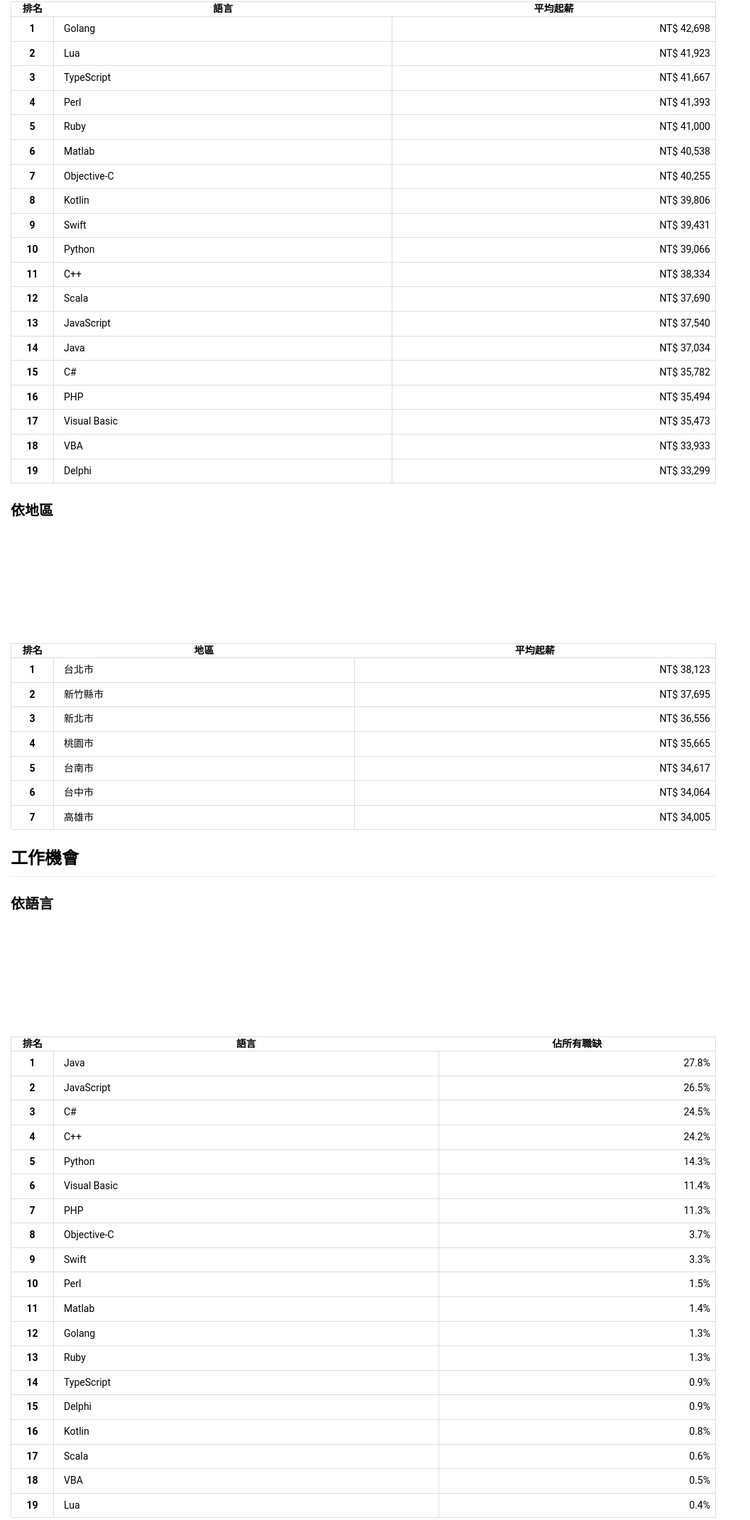
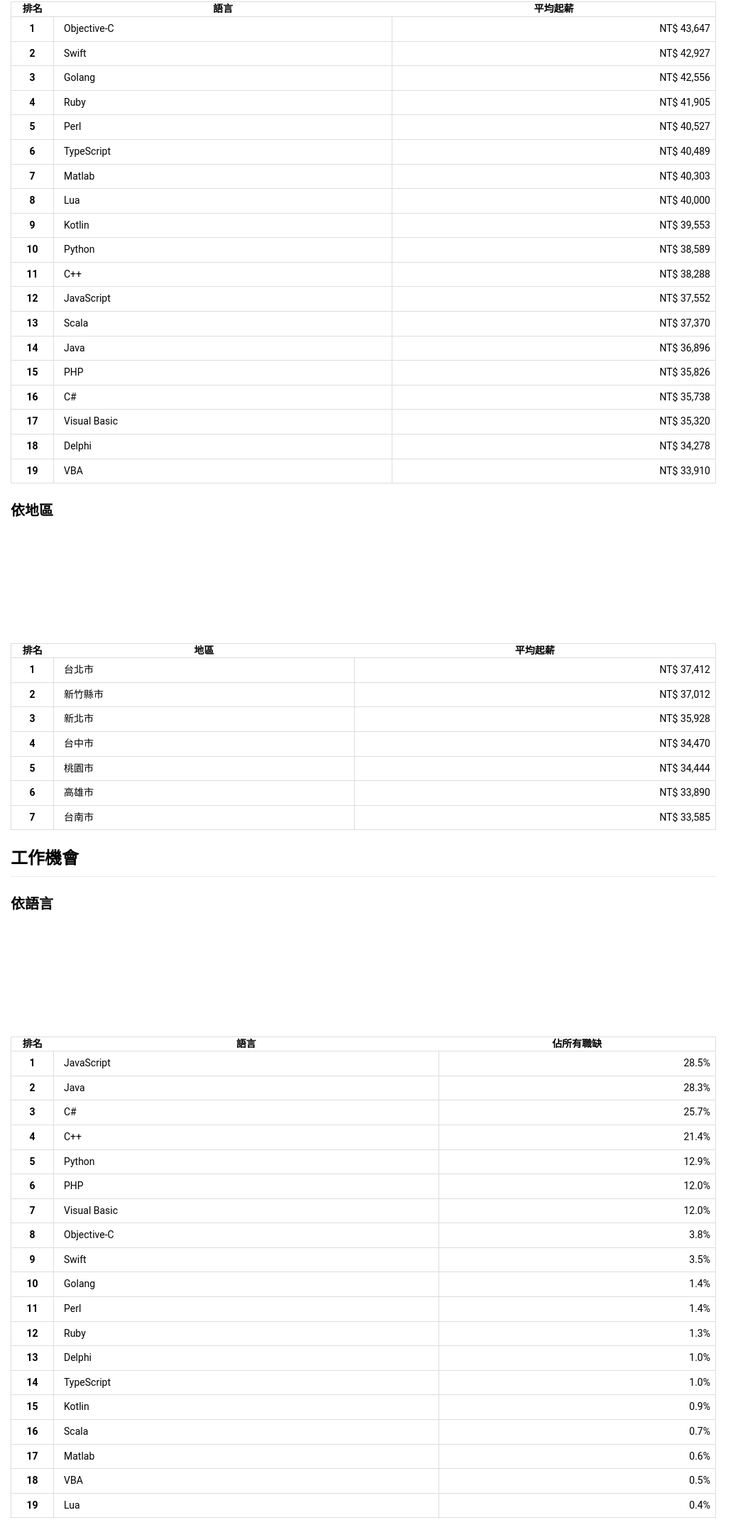
Before and after one commit to ldkrsi/report, a website: page docs/soft_job/2019Q1/index.html in a window 1280 px wide. Shown: the part 428-2569 px from the top of the page at 71% size, without its empty margins (0-1057 px from the left). Drawn offline with nearby package versions, Linux system fonts and the light colour scheme; a script that the page names is missing.

Commit message:
排除碩士以上職缺

```diff
--- a/docs/charts/soft_job/2019Q1-1.html
+++ b/docs/charts/soft_job/2019Q1-1.html
@@ -15,7 +15,7 @@
 	<canvas id="myChart" height="500"></canvas>
 	<script>
 		'use strict';
-		var myData = [["Golang", 42698], ["Lua", 41923], ["TypeScript", 41667], ["Perl", 41393], ["Ruby", 41000], ["Matlab", 40538], ["Objective-C", 40255], ["Kotlin", 39806], ["Swift", 39431], ["Python", 39066], ["C++", 38334], ["Scala", 37690], ["JavaScript", 37540], ["Java", 37034], ["C#", 35782], ["PHP", 35494], ["Visual Basic", 35473], ["VBA", 33933], ["Delphi", 33299]];
+		var myData = [["Objective-C",43647],["Swift",42927],["Golang",42556],["Ruby",41905],["Perl",40527],["TypeScript",40489],["Matlab",40303],["Lua",40000],["Kotlin",39553],["Python",38589],["C++",38288],["JavaScript",37552],["Scala",37370],["Java",36896],["PHP",35826],["C#",35738],["Visual Basic",35320],["Delphi",34278],["VBA",33910]];
 		Chart.defaults.global.defaultFontFamily = 'Roboto, Helvetica, Arial, "微軟正黑體", sans-serif';
 		Chart.defaults.global.defaultFontSize = 14;
 		Chart.defaults.global.animation = false;
--- a/docs/charts/soft_job/2019Q1-2.html
+++ b/docs/charts/soft_job/2019Q1-2.html
@@ -15,7 +15,7 @@
 	<canvas id="myChart" height="450"></canvas>
 	<script>
 		'use strict';
-		var myData = [["台北市",38123],["新竹縣市",37695],["新北市",36556],["桃園市",35665],["台南市",34617],["台中市",34064],["高雄市",34005]];
+		var myData = [["台北市",37412],["新竹縣市",37012],["新北市",35928],["台中市",34470],["桃園市",34444],["高雄市",33890],["台南市",33585]];
 		Chart.defaults.global.defaultFontFamily = 'Roboto, Helvetica, Arial, "微軟正黑體", sans-serif';
 		Chart.defaults.global.defaultFontSize = 13;
 		Chart.defaults.global.animation = false;
--- a/docs/charts/soft_job/2019Q1-3.html
+++ b/docs/charts/soft_job/2019Q1-3.html
@@ -15,7 +15,7 @@
 	<canvas id="myChart" height="500"></canvas>
 	<script>
 		'use strict';
-		var myData = [["Java",0.2782568525],["JavaScript",0.2649368648],["C#",0.2454573452],["C++",0.2415306437],["Python",0.1433631044],["Visual Basic",0.1137973514],["PHP",0.1131813982],["Objective-C",0.0365722205],["Swift",0.0327995072],["Perl",0.0153218355],["Matlab",0.0136279643],["Golang",0.0128580228],["Ruby",0.0125500462],["TypeScript",0.0088543271],["Delphi",0.0086233446],["Kotlin",0.007776409],["Scala",0.0064675085],["VBA",0.0047736372],["Lua",0.0035417308]];
+		var myData = [["JavaScript",0.2852528687],["Java",0.2827029324],["C#",0.2570335742],["C++",0.2141096473],["Python",0.128601785],["PHP",0.1203569911],["Visual Basic",0.1201869953],["Objective-C",0.0378240544],["Swift",0.034679133],["Golang",0.0137696558],["Perl",0.01359966],["Ruby",0.0131746706],["Delphi",0.0098597535],["TypeScript",0.0098597535],["Kotlin",0.0090097748],["Scala",0.0066298343],["Matlab",0.0064598385],["VBA",0.0048448789],["Lua",0.0043348916]];
 		Chart.defaults.global.defaultFontFamily = 'Roboto, Helvetica, Arial, "微軟正黑體", sans-serif';
 		Chart.defaults.global.defaultFontSize = 14;
 		Chart.defaults.global.animation = false;
--- a/docs/charts/soft_job/2019Q1-4.html
+++ b/docs/charts/soft_job/2019Q1-4.html
@@ -15,7 +15,7 @@
 	<canvas id="myChart" height="400"></canvas>
 	<script>
 		'use strict';
-		var myData = [["台北市",0.5042346782],["新北市",0.1537573144],["新竹縣市",0.1171080998],["台中市",0.0903141361],["桃園市",0.0470434247],["高雄市",0.0423467816],["台南市",0.025947028],["其他",0.0192485371]];
+		var myData = [["台北市",0.5282617935],["新北市",0.1592860178],["台中市",0.0952826179],["新竹縣市",0.0843178921],["桃園市",0.0443688908],["高雄市",0.0436889078],["台南市",0.0246493838],["其他",0.0201444964]];
 		Chart.defaults.global.defaultFontFamily = 'Roboto, Helvetica, Arial, "微軟正黑體", sans-serif';
 		Chart.defaults.global.defaultFontSize = 14;
 		Chart.defaults.global.animation.animateRotate = false;
--- a/docs/soft_job/2019Q1/index.html
+++ b/docs/soft_job/2019Q1/index.html
@@ -31,28 +31,28 @@
 				<iframe src="/charts/soft_job/2019Q1-1.html" frameborder="0" scrolling="no"></iframe>
 				<table>
 					<thead>
-						<tr><th>排名</th><th>語言</th><th>平均起薪</th></tr>
+					<tr><th>排名</th><th>語言</th><th>平均起薪</th></tr>
 					</thead>
 					<tbody>
-						<tr><td>1</td><td>Golang</td><td>NT$ 42,698</td></tr>
-						<tr><td>2</td><td>Lua</td><td>NT$ 41,923</td></tr>
-						<tr><td>3</td><td>TypeScript</td><td>NT$ 41,667</td></tr>
-						<tr><td>4</td><td>Perl</td><td>NT$ 41,393</td></tr>
-						<tr><td>5</td><td>Ruby</td><td>NT$ 41,000</td></tr>
-						<tr><td>6</td><td>Matlab</td><td>NT$ 40,538</td></tr>
-						<tr><td>7</td><td>Objective-C</td><td>NT$ 40,255</td></tr>
-						<tr><td>8</td><td>Kotlin</td><td>NT$ 39,806</td></tr>
-						<tr><td>9</td><td>Swift</td><td>NT$ 39,431</td></tr>
-						<tr><td>10</td><td>Python</td><td>NT$ 39,066</td></tr>
-						<tr><td>11</td><td>C++</td><td>NT$ 38,334</td></tr>
-						<tr><td>12</td><td>Scala</td><td>NT$ 37,690</td></tr>
-						<tr><td>13</td><td>JavaScript</td><td>NT$ 37,540</td></tr>
-						<tr><td>14</td><td>Java</td><td>NT$ 37,034</td></tr>
-						<tr><td>15</td><td>C#</td><td>NT$ 35,782</td></tr>
-						<tr><td>16</td><td>PHP</td><td>NT$ 35,494</td></tr>
-						<tr><td>17</td><td>Visual Basic</td><td>NT$ 35,473</td></tr>
-						<tr><td>18</td><td>VBA</td><td>NT$ 33,933</td></tr>
-						<tr><td>19</td><td>Delphi</td><td>NT$ 33,299</td></tr>
+					<tr><td>1</td><td>Objective-C</td><td>NT$ 43,647</td></tr>
+					<tr><td>2</td><td>Swift</td><td>NT$ 42,927</td></tr>
+					<tr><td>3</td><td>Golang</td><td>NT$ 42,556</td></tr>
+					<tr><td>4</td><td>Ruby</td><td>NT$ 41,905</td></tr>
+					<tr><td>5</td><td>Perl</td><td>NT$ 40,527</td></tr>
+					<tr><td>6</td><td>TypeScript</td><td>NT$ 40,489</td></tr>
+					<tr><td>7</td><td>Matlab</td><td>NT$ 40,303</td></tr>
+					<tr><td>8</td><td>Lua</td><td>NT$ 40,000</td></tr>
+					<tr><td>9</td><td>Kotlin</td><td>NT$ 39,553</td></tr>
+					<tr><td>10</td><td>Python</td><td>NT$ 38,589</td></tr>
+					<tr><td>11</td><td>C++</td><td>NT$ 38,288</td></tr>
+					<tr><td>12</td><td>JavaScript</td><td>NT$ 37,552</td></tr>
+					<tr><td>13</td><td>Scala</td><td>NT$ 37,370</td></tr>
+					<tr><td>14</td><td>Java</td><td>NT$ 36,896</td></tr>
+					<tr><td>15</td><td>PHP</td><td>NT$ 35,826</td></tr>
+					<tr><td>16</td><td>C#</td><td>NT$ 35,738</td></tr>
+					<tr><td>17</td><td>Visual Basic</td><td>NT$ 35,320</td></tr>
+					<tr><td>18</td><td>Delphi</td><td>NT$ 34,278</td></tr>
+					<tr><td>19</td><td>VBA</td><td>NT$ 33,910</td></tr>
 					</tbody>
 				</table>
 			</div>
@@ -65,13 +65,13 @@
 					<tr><th>排名</th><th>地區</th><th>平均起薪</th></tr>
 					</thead>
 					<tbody>
-					<tr><td>1</td><td>台北市</td><td>NT$ 38,123</td></tr>
-					<tr><td>2</td><td>新竹縣市</td><td>NT$ 37,695</td></tr>
-					<tr><td>3</td><td>新北市</td><td>NT$ 36,556</td></tr>
-					<tr><td>4</td><td>桃園市</td><td>NT$ 35,665</td></tr>
-					<tr><td>5</td><td>台南市</td><td>NT$ 34,617</td></tr>
-					<tr><td>6</td><td>台中市</td><td>NT$ 34,064</td></tr>
-					<tr><td>7</td><td>高雄市</td><td>NT$ 34,005</td></tr>
+					<tr><td>1</td><td>台北市</td><td>NT$ 37,412</td></tr>
+					<tr><td>2</td><td>新竹縣市</td><td>NT$ 37,012</td></tr>
+					<tr><td>3</td><td>新北市</td><td>NT$ 35,928</td></tr>
+					<tr><td>4</td><td>台中市</td><td>NT$ 34,470</td></tr>
+					<tr><td>5</td><td>桃園市</td><td>NT$ 34,444</td></tr>
+					<tr><td>6</td><td>高雄市</td><td>NT$ 33,890</td></tr>
+					<tr><td>7</td><td>台南市</td><td>NT$ 33,585</td></tr>
 					</tbody>
 				</table>
 			</div>
@@ -86,23 +86,23 @@
 					<tr><th>排名</th><th>語言</th><th>佔所有職缺</th></tr>
 					</thead>
 					<tbody>
-					<tr><td>1</td><td>Java</td><td>27.8%</td></tr>
-					<tr><td>2</td><td>JavaScript</td><td>26.5%</td></tr>
-					<tr><td>3</td><td>C#</td><td>24.5%</td></tr>
-					<tr><td>4</td><td>C++</td><td>24.2%</td></tr>
-					<tr><td>5</td><td>Python</td><td>14.3%</td></tr>
-					<tr><td>6</td><td>Visual Basic</td><td>11.4%</td></tr>
-					<tr><td>7</td><td>PHP</td><td>11.3%</td></tr>
-					<tr><td>8</td><td>Objective-C</td><td>3.7%</td></tr>
-					<tr><td>9</td><td>Swift</td><td>3.3%</td></tr>
-					<tr><td>10</td><td>Perl</td><td>1.5%</td></tr>
-					<tr><td>11</td><td>Matlab</td><td>1.4%</td></tr>
-					<tr><td>12</td><td>Golang</td><td>1.3%</td></tr>
-					<tr><td>13</td><td>Ruby</td><td>1.3%</td></tr>
-					<tr><td>14</td><td>TypeScript</td><td>0.9%</td></tr>
-					<tr><td>15</td><td>Delphi</td><td>0.9%</td></tr>
-					<tr><td>16</td><td>Kotlin</td><td>0.8%</td></tr>
-					<tr><td>17</td><td>Scala</td><td>0.6%</td></tr>
+					<tr><td>1</td><td>JavaScript</td><td>28.5%</td></tr>
+					<tr><td>2</td><td>Java</td><td>28.3%</td></tr>
+					<tr><td>3</td><td>C#</td><td>25.7%</td></tr>
+					<tr><td>4</td><td>C++</td><td>21.4%</td></tr>
+					<tr><td>5</td><td>Python</td><td>12.9%</td></tr>
+					<tr><td>6</td><td>PHP</td><td>12.0%</td></tr>
+					<tr><td>7</td><td>Visual Basic</td><td>12.0%</td></tr>
+					<tr><td>8</td><td>Objective-C</td><td>3.8%</td></tr>
+					<tr><td>9</td><td>Swift</td><td>3.5%</td></tr>
+					<tr><td>10</td><td>Golang</td><td>1.4%</td></tr>
+					<tr><td>11</td><td>Perl</td><td>1.4%</td></tr>
+					<tr><td>12</td><td>Ruby</td><td>1.3%</td></tr>
+					<tr><td>13</td><td>Delphi</td><td>1.0%</td></tr>
+					<tr><td>14</td><td>TypeScript</td><td>1.0%</td></tr>
+					<tr><td>15</td><td>Kotlin</td><td>0.9%</td></tr>
+					<tr><td>16</td><td>Scala</td><td>0.7%</td></tr>
+					<tr><td>17</td><td>Matlab</td><td>0.6%</td></tr>
 					<tr><td>18</td><td>VBA</td><td>0.5%</td></tr>
 					<tr><td>19</td><td>Lua</td><td>0.4%</td></tr>
 					</tbody>
@@ -116,14 +116,14 @@
 					<tr><th>排名</th><th>地區</th><th>佔所有職缺</th></tr>
 					</thead>
 					<tbody>
-					<tr><td>1</td><td>台北市</td><td>50.4%</td></tr>
-					<tr><td>2</td><td>新北市</td><td>15.4%</td></tr>
-					<tr><td>3</td><td>新竹縣市</td><td>11.7%</td></tr>
-					<tr><td>4</td><td>台中市</td><td>9.0%</td></tr>
-					<tr><td>5</td><td>桃園市</td><td>4.7%</td></tr>
-					<tr><td>6</td><td>高雄市</td><td>4.2%</td></tr>
-					<tr><td>7</td><td>台南市</td><td>2.6%</td></tr>
-					<tr><td>8</td><td>其他</td><td>1.9%</td></tr>
+					<tr><td>1</td><td>台北市</td><td>52.8%</td></tr>
+					<tr><td>2</td><td>新北市</td><td>15.9%</td></tr>
+					<tr><td>3</td><td>台中市</td><td>9.5%</td></tr>
+					<tr><td>4</td><td>新竹縣市</td><td>8.4%</td></tr>
+					<tr><td>5</td><td>桃園市</td><td>4.4%</td></tr>
+					<tr><td>6</td><td>高雄市</td><td>4.4%</td></tr>
+					<tr><td>7</td><td>台南市</td><td>2.5%</td></tr>
+					<tr><td>8</td><td>其他</td><td>2.0%</td></tr>
 					</tbody>
 				</table>
 			</div>
@@ -142,7 +142,7 @@
 		<section class="container">
 			<h2>備註</h2>
 			<ul>
-				<li>資料收集自104人力銀行，篩選條件：全職日班、軟體工程師職缺、工作地台灣、月薪制。</li>
+				<li>資料收集自104人力銀行，篩選條件：全職日班、軟體工程師職缺、工作地台灣、月薪制、排除碩士以上職缺。</li>
 				<li>採用取樣而非窮舉。</li>
 				<li>採職缺數來計算數據，非缺額數。</li>
 				<li>起薪統計取薪資範圍的下限來計算，面議以4萬計。</li>
```
Also changed, not shown: docs/soft_job/2019Q1/amp.html (+53 -53 lines).
